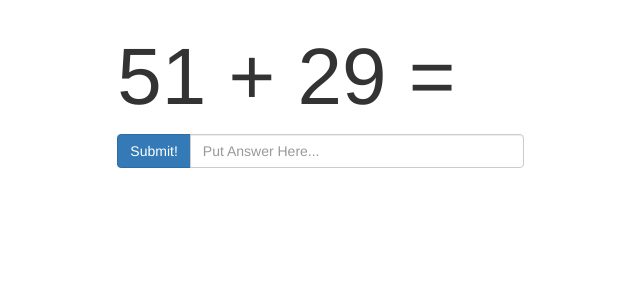
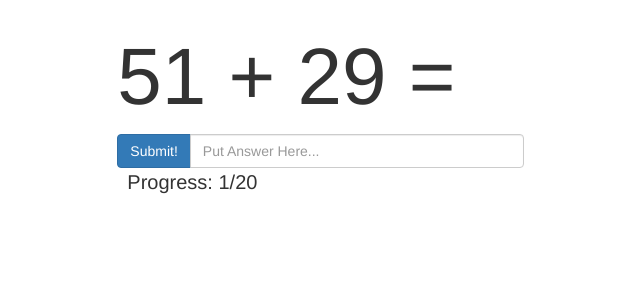
Before and after one commit to tmthyjames/surge, a Flask app: page /2/addition in a window 1280 px wide. Shown: the part 52-352 px from the top of the page, without its empty margins (101-741 px from the left). Run offline with Flask 2, Linux system fonts and the light colour scheme; some libraries are stand-ins or nearby versions.

Commit message:
add progress counter SURGE-#8

```diff
--- a/app/static/js/generateProblem.js
+++ b/app/static/js/generateProblem.js
@@ -1,3 +1,4 @@
+var counter = 1;
 var getProblem = function(grade, operation){
 	var types = ['simple_word', 'nonword']
 	var type = types[Math.floor(Math.random()*types.length)];
@@ -10,6 +11,8 @@ var getProblem = function(grade, operation){
 	}
 
 	$.get(endpoint, function(d){
+		$('#counter').html("Progress: " + counter + "/20");
+		console.log(counter);
 		$('#problem').html(
 			d.text
 			+ '<div class="row">'
@@ -45,6 +48,7 @@ var getProblem = function(grade, operation){
 							'<span data-notify="message">{2}</span>' +
 						'</div>'
 					});
+					counter += 1;
 					getProblem(grade, operation);
 				} else {
 					$.notify({
--- a/app/templates/layout.html
+++ b/app/templates/layout.html
@@ -60,6 +60,8 @@
 		    <div id="problem" class="col-md-8 col-md-offset-2" style="font-size:80px;">
 		    </div>
 		</div>
+		    <div id="counter" class="col-md-8 col-md-offset-2" style="font-size:20px;">
+		    </div>
 {% block content %} {% endblock %}
 {% block js %}{% endblock %}
 	</body>
```
